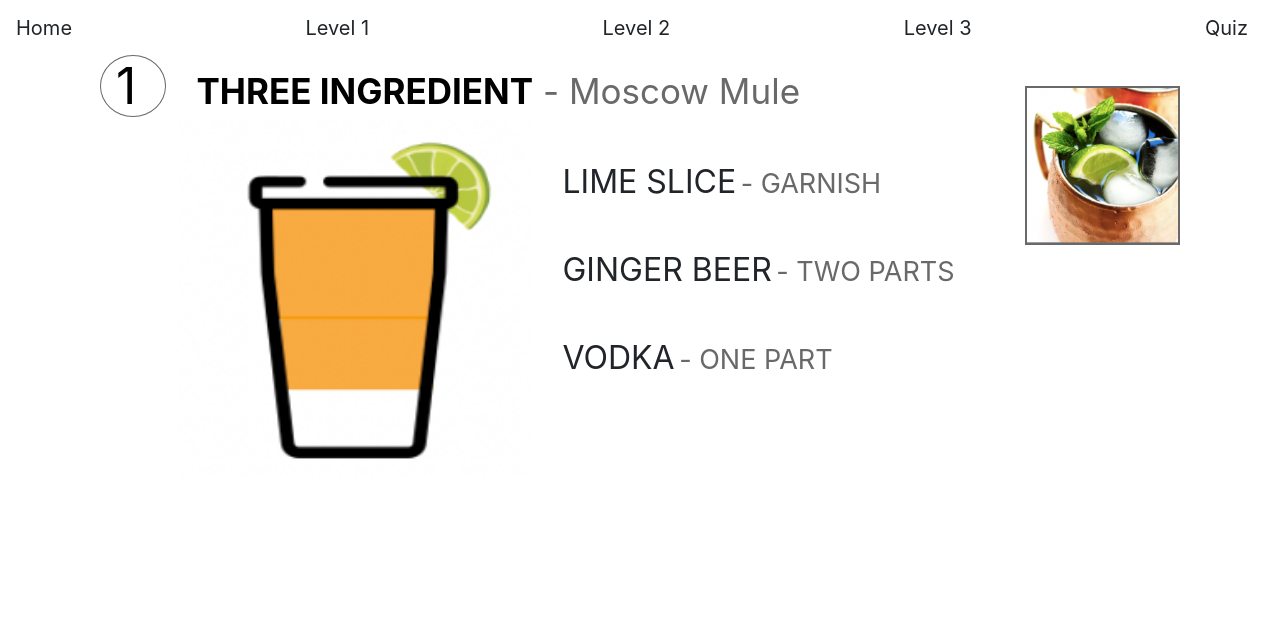
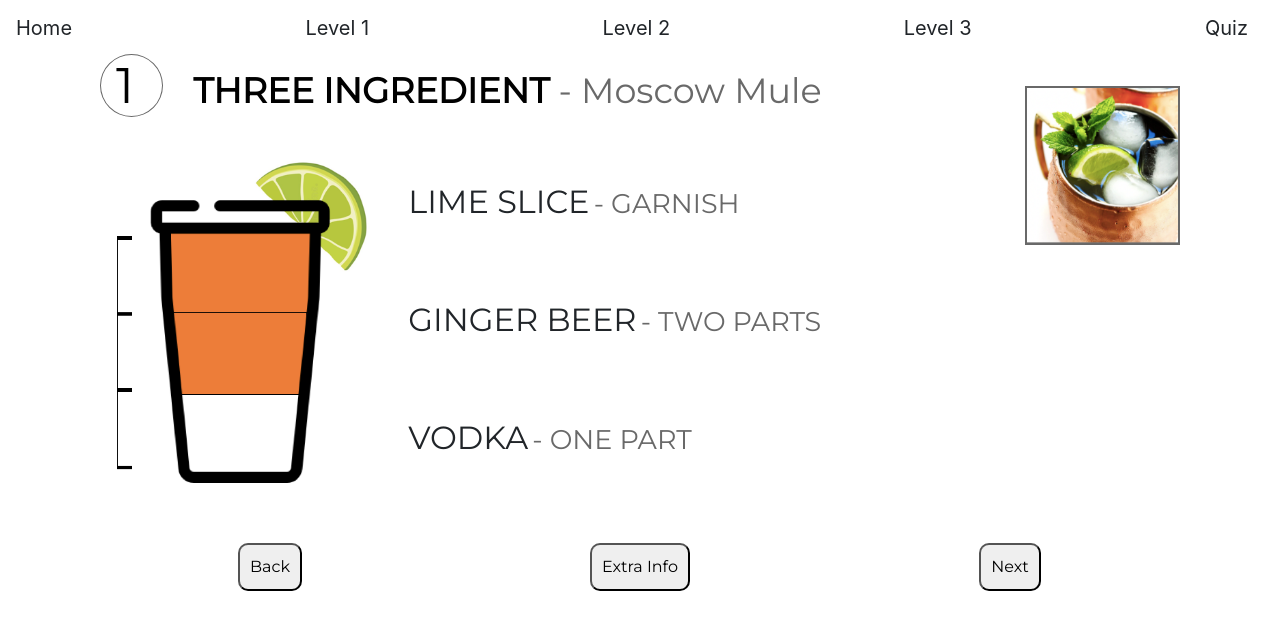
Before and after one commit to chris-cox-columbia/UID-Final-Project, a Flask app: page /learn/intro/1 in a window 1280 px wide. Shown: the top 630 px of the page. Run offline with Flask 2, Linux system fonts and the light colour scheme; some libraries are stand-ins or nearby versions.

Commit message:
framework for learning templates & new database info

```diff
--- a/static/learn.css
+++ b/static/learn.css
@@ -9,16 +9,19 @@
     text-align: center;
     display: inline;
     padding: 0px 15px;
+    font-family: 'Montserrat';
 }
 .drink_title{
     padding: 0px 30px;
     font-size: 35px;
     display: inline;
+    font-family: 'Montserrat';
 }
 .drink_number_name{
     font-weight: bold;
     text-transform: uppercase;
     color: black;
+    font-family: 'Montserrat';
 }
 .drink_name{
     color: dimgrey;
@@ -30,12 +33,25 @@
     border: 2px solid dimgrey;
     width: 100%;
 }
+.image_column{
+    padding-top: 40px;
+}
 .main_image{
     width: 100%;
 }
-.ingred_list{
-    padding-top: 40px;
+.ingred_box{
+    padding-top: 60px;
+    font-family: 'Montserrat';
     text-transform: uppercase;
+}
+.ingred_list_three{
+    padding-bottom: 12%;
+}
+.ingred_list_four{
+    padding-bottom: 7%;
+}
+.ingred_list_five{
+    padding-bottom: 3%;
 }
 .ingred_name{
     font-size: 32px;
@@ -44,3 +60,21 @@
     font-size: 27px;
     color: dimgrey;
 }
+.bottom_button{
+    display: flex;
+    justify-content: center;
+    align-items: center;
+    padding: 10px;
+}
+.button_design{
+    padding: 10px;
+    font-family: 'Montserrat';
+    border-radius: 10px;
+}
+.instruct_box{
+    padding-top: 30px;
+    font-family: 'Montserrat';
+}
+.instruct{
+    font-size: 20px;
+}
--- a/templates/introDrinkPage.html
+++ b/templates/introDrinkPage.html
@@ -2,7 +2,8 @@
 
 {% block content %}
 
-<script type="text/javascript" src="{{ url_for('static', filename = 'welcome.js') }}"></script>
+<script type="text/javascript" src="{{ url_for('static', filename = '') }}"></script>
+<link href='https://fonts.googleapis.com/css?family=Montserrat' rel='stylesheet'>
 <link rel="stylesheet" href="{{url_for('static', filename='learn.css')}}">
 
 <script>
@@ -22,14 +23,12 @@
                 </div>
             </div>
             <div class="row">
-                <div class="col-md-1">
-                </div>
-                <div class="col-md-5">
+                <div class="col-md-4 image_column">
                      <img src="{{ url_for('static', filename = drinkInfo.id + '-graphic.png') }}" class="main_image">
                 </div>
-                <div class="col-md-6">
+                <div class="col-md-8 ingred_box">
                     {% for i in drinkInfo.ingredient_list %}
-                        <div class="ingred_list">
+                        <div class="ingred_list_{{drinkInfo.ingredient_number}}">
                             <span class="ingred_name">{{i}}</span>
                             <span class="ingred_amount"> - {{drinkInfo.ingredient_details[i].quantity}}</span>
                         </div>
@@ -43,6 +42,19 @@
             </div>
         </div>
     </div>
+    <div class="row">
+        <div class="col-md-4 bottom_button">
+            <button type="button" class="button_design"
+                onclick="window.location.href='{{ url_for( 'welcome') }}';">Back</button>
+        </div>
+        <div class="col-md-4 bottom_button">
+            <button type="button" class="button_design">Extra Info</button>
+        </div>
+        <div class="col-md-4 bottom_button">
+            <button type="button" class="button_design"
+                    onclick="window.location.href='{{ url_for( 'renderDrinkVideo', drinkId=drinkInfo.id) }}';">Next</button>
+        </div>
+    </div>
 </div>
 
 {% endblock %}
```
Also changed, not shown: database.py (+68 -53 lines), templates/videoDrinkPage.html (+58 -9 lines), static/1-graphic.png, static/2-graphic.png.
